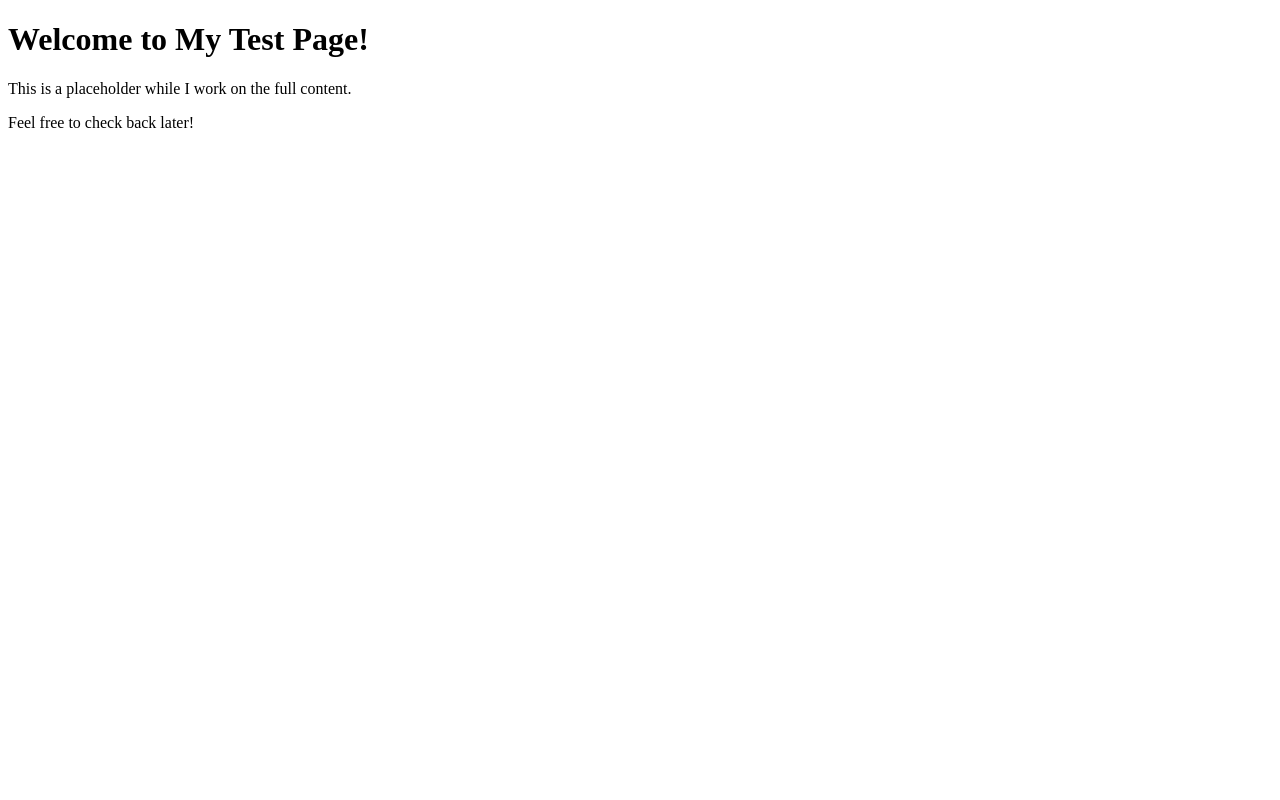
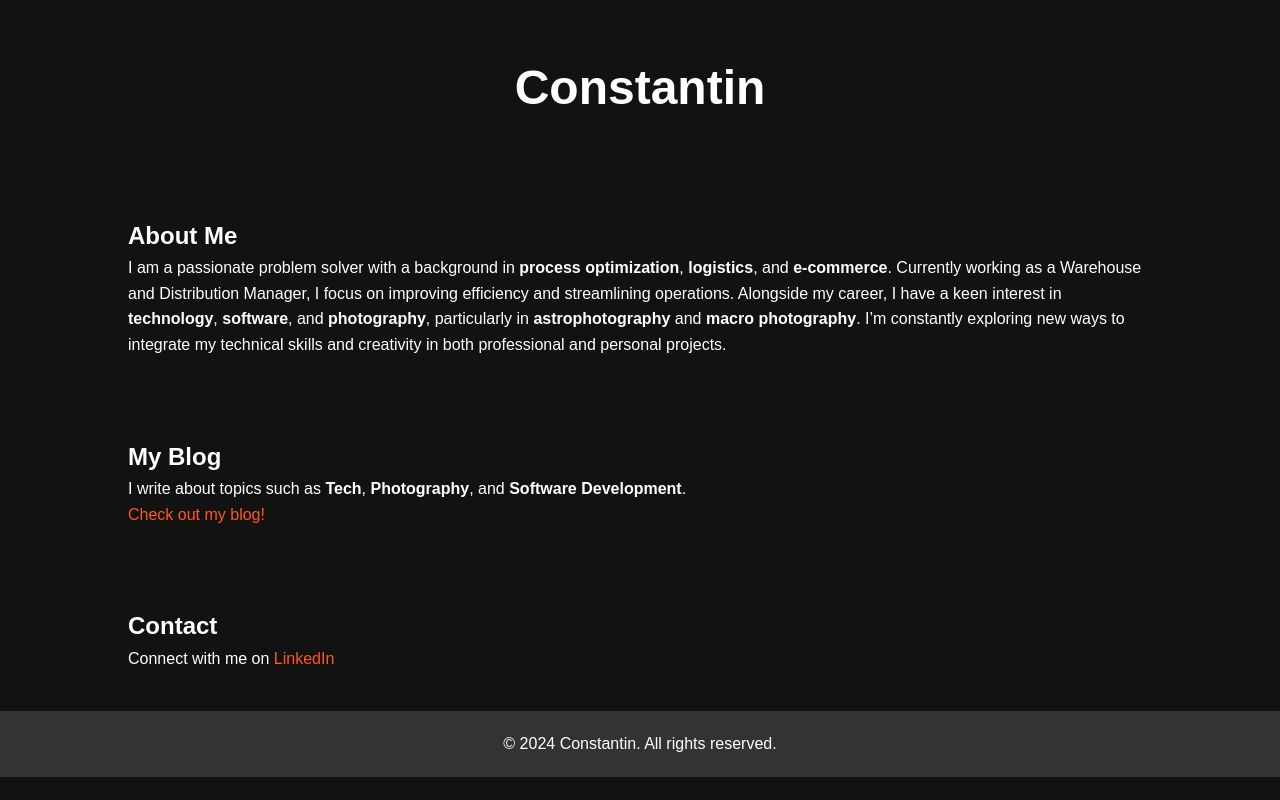
Before and after one commit to Lulu195/About-Lulu, a plain HTML site: page index.html in a window 1280 px wide. Drawn offline with Linux system fonts and the light colour scheme.

Commit message:
About Me

```diff
--- a/index.html
+++ b/index.html
@@ -3,11 +3,44 @@
 <head>
     <meta charset="UTF-8">
     <meta name="viewport" content="width=device-width, initial-scale=1.0">
-        <title>Test Page</title>
+    <title>Constantin</title>
+    <link rel="stylesheet" href="style.css"> <!-- Link to your CSS -->
 </head>
 <body>
-        <h1>Welcome to My Test Page!</h1>
-        <p>This is a placeholder while I work on the full content.</p>
-        <p>Feel free to check back later!</p>
+    <header>
+        <div class="container">
+            <h1>Constantin</h1>
+        </div>
+    </header>
+
+    <section id="about">
+        <div class="container">
+            <h2>About Me</h2>
+            <p>I am a passionate problem solver with a background in <strong>process optimization</strong>, <strong>logistics</strong>, and <strong>e-commerce</strong>. Currently working as a Warehouse and Distribution Manager, I focus on improving efficiency and streamlining operations. Alongside my career, I have a keen interest in <strong>technology</strong>, <strong>software</strong>, and <strong>photography</strong>, particularly in <strong>astrophotography</strong> and <strong>macro photography</strong>. I’m constantly exploring new ways to integrate my technical skills and creativity in both professional and personal projects.</p>
+        </div>
+    </section>
+
+    <section id="blog">
+        <div class="container">
+            <h2>My Blog</h2>
+            <p>I write about topics such as <strong>Tech</strong>, <strong>Photography</strong>, and <strong>Software Development</strong>.</p>
+            <p><a href="https://lulustudio.dk" target="_blank">Check out my blog!</a></p>
+        </div>
+    </section>
+
+    <section id="contact">
+        <div class="container">
+            <h2>Contact</h2>
+            <p>Connect with me on <a href="https://www.linkedin.com/in/constantin-alupului" target="_blank">LinkedIn</a></p>
+        </div>
+    </section>
+
+    <footer>
+        <div class="container">
+            <p>&copy; 2024 Constantin. All rights reserved.</p>
+        </div>
+    </footer>
+
+    <script src="script.js"></script>
 </body>
 </html>
```
Lines whose indentation alone changed are shown as unchanged.
